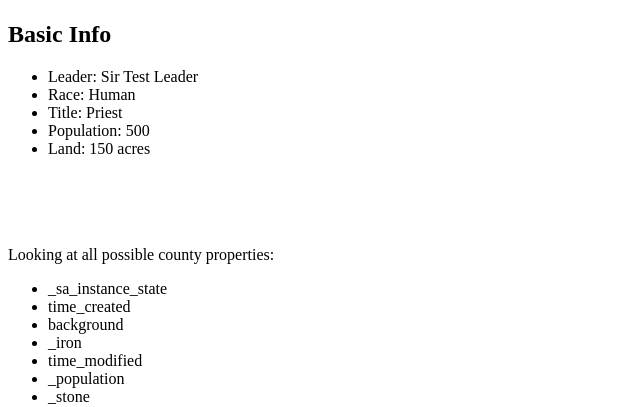
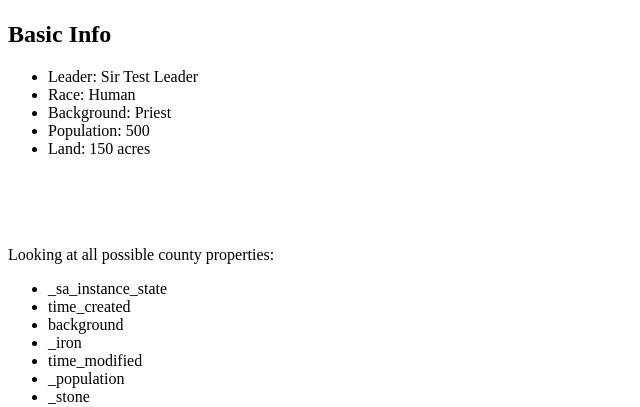
Before and after one commit to elthran/UDK, a Flask app: page / in a window 1280 px wide. Shown: the part 135-542 px from the top of the page, without its empty margins (0-640 px from the left). Run offline with Flask 2, Linux system fonts and the light colour scheme; data comes from the database, SQL or seed files in the repository; some libraries are stand-ins or nearby versions.

```diff
--- a/app/templates/county_home.html
+++ b/app/templates/county_home.html
@@ -13,7 +13,7 @@ The County object is {{ county }}
     <ul>
       <li>Leader: {{ county.title }} {{ county.leader }}</li>
       <li>Race: {{ county.race }}</li>
-      <li>Title: {{ county.background }}</li>
+      <li>Background: {{ county.background }}</li>
       <li>Population: {{county.population }}</li>
       <li>Land: {{ county.land }} acres</li>
     </ul>
```
Also changed, not shown: README.md.
